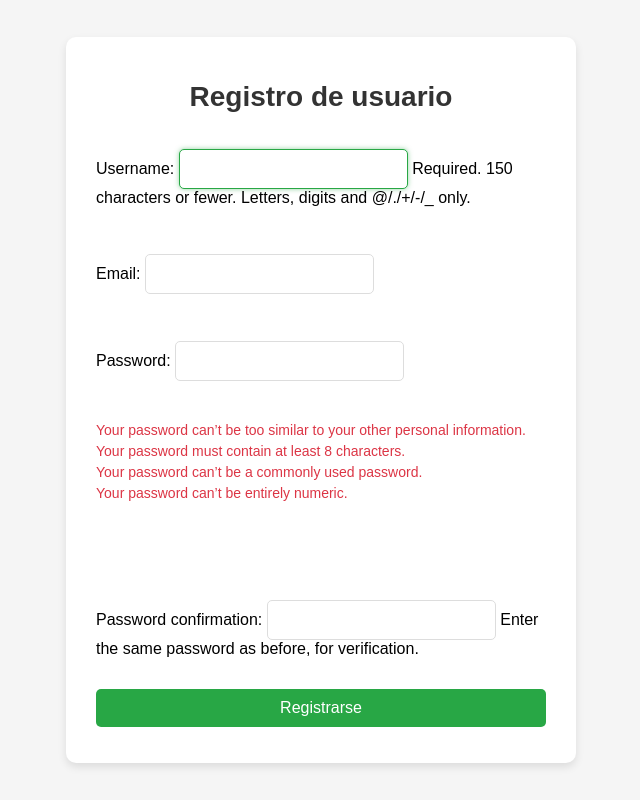
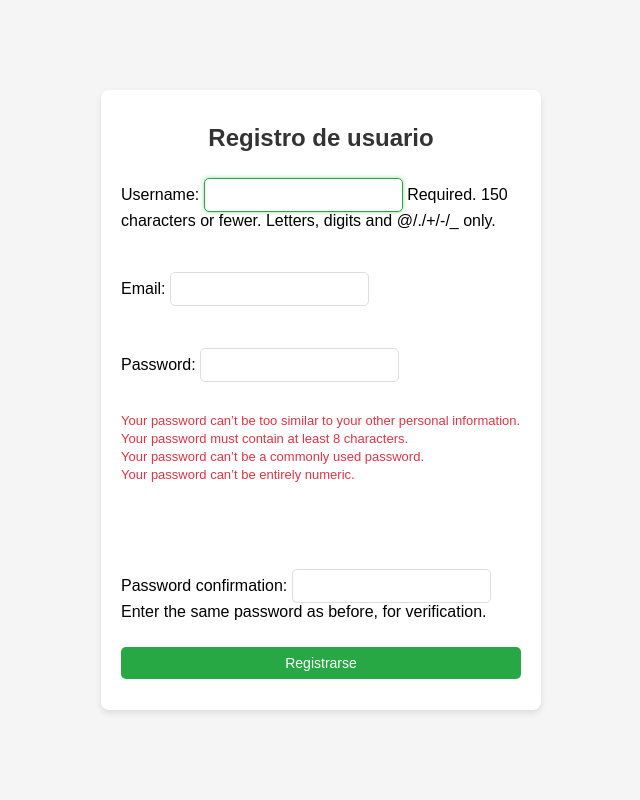
Before and after one commit to AngelDario01/Artesanias, a Django app: page /clientes/register/ in a window 1280 px wide. Shown: the whole page, without its empty margins (319-959 px from the left). Run offline with Django 5.2, Linux system fonts and the light colour scheme.

Commit message:
first commit

```diff
--- a/clientesadrs/templates/registration/register.html
+++ b/clientesadrs/templates/registration/register.html
@@ -38,26 +38,26 @@
         /* Container */
         .container {
             background-color: #ffffff;
-            border-radius: 10px;
-            box-shadow: 0 4px 8px rgba(0, 0, 0, 0.1);
-            padding: 20px 30px;
-            max-width: 450px;
+            border-radius: 8px;
+            box-shadow: 0 3px 6px rgba(0, 0, 0, 0.1);
+            padding: 15px 20px;
+            max-width: 400px;
             width: 100%;
         }
 
         /* Heading */
         .container h2 {
-            font-size: 28px;
+            font-size: 24px;
             color: #333;
             text-align: center;
-            margin-bottom: 20px;
+            margin-bottom: 10px;
         }
 
         /* Form */
         form {
             display: flex;
             flex-direction: column;
-            gap: 15px;
+            gap: 10px;
         }
 
         /* Inputs */
@@ -65,8 +65,8 @@
         form input[type="password"],
         form input[type="email"],
         form button {
-            padding: 10px;
-            font-size: 16px;
+            padding: 8px;
+            font-size: 14px;
             border: 1px solid #ddd;
             border-radius: 5px;
         }
@@ -76,7 +76,7 @@
         form input[type="email"]:focus {
             outline: none;
             border-color: #28a745;
-            box-shadow: 0 0 5px rgba(40, 167, 69, 0.5);
+            box-shadow: 0 0 4px rgba(40, 167, 69, 0.5);
         }
 
         /* Button */
@@ -85,7 +85,7 @@
             color: white;
             border: none;
             cursor: pointer;
-            transition: background-color 0.3s ease;
+            transition: background-color 0.2s ease;
         }
 
         form button:hover {
@@ -96,13 +96,13 @@
         ul {
             list-style-type: none;
             padding: 0;
-            margin-top: 10px;
+            margin-top: 5px;
         }
 
         ul li {
             color: #dc3545;
-            font-size: 14px;
-            margin-bottom: 5px;
+            font-size: 13px;
+            margin-bottom: 3px;
         }
     </style>
 </head>
```
